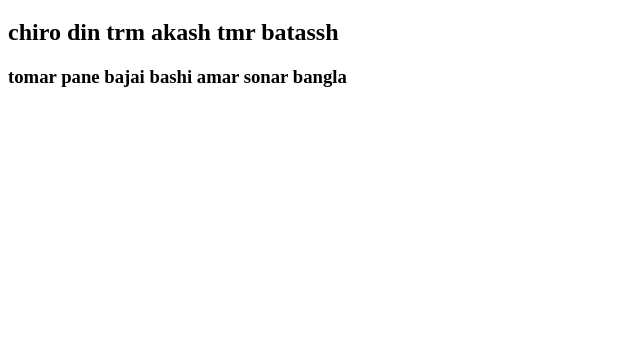
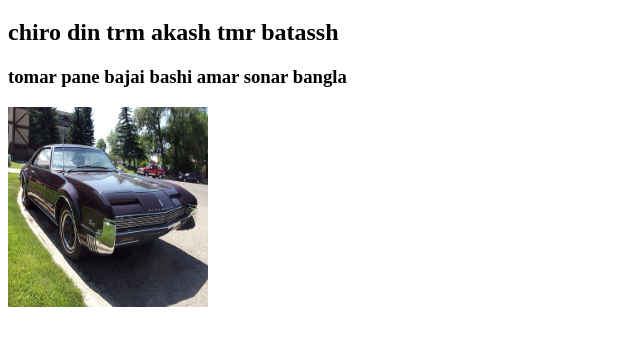
Before and after one commit to jowel1575/my-first-jow, a plain HTML site: page index.html in a window 1280 px wide. Shown: the part 61-406 px from the top of the page, without its empty margins (0-640 px from the left). Drawn offline with Linux system fonts and the light colour scheme.

Commit message:
image added

```diff
--- a/index.html
+++ b/index.html
@@ -11,6 +11,7 @@
 <h1> amar sonar bangla ami tomai valovashi</h1>
 <h2> chiro din trm akash tmr batassh</h2>
 <h3> tomar pane bajai bashi amar sonar bangla</h3>
+<img src="./picture.jpg" alt="" width="200px" height="200px">
 
 
 </body>
```
Also changed, not shown: picture.jpg (added).
